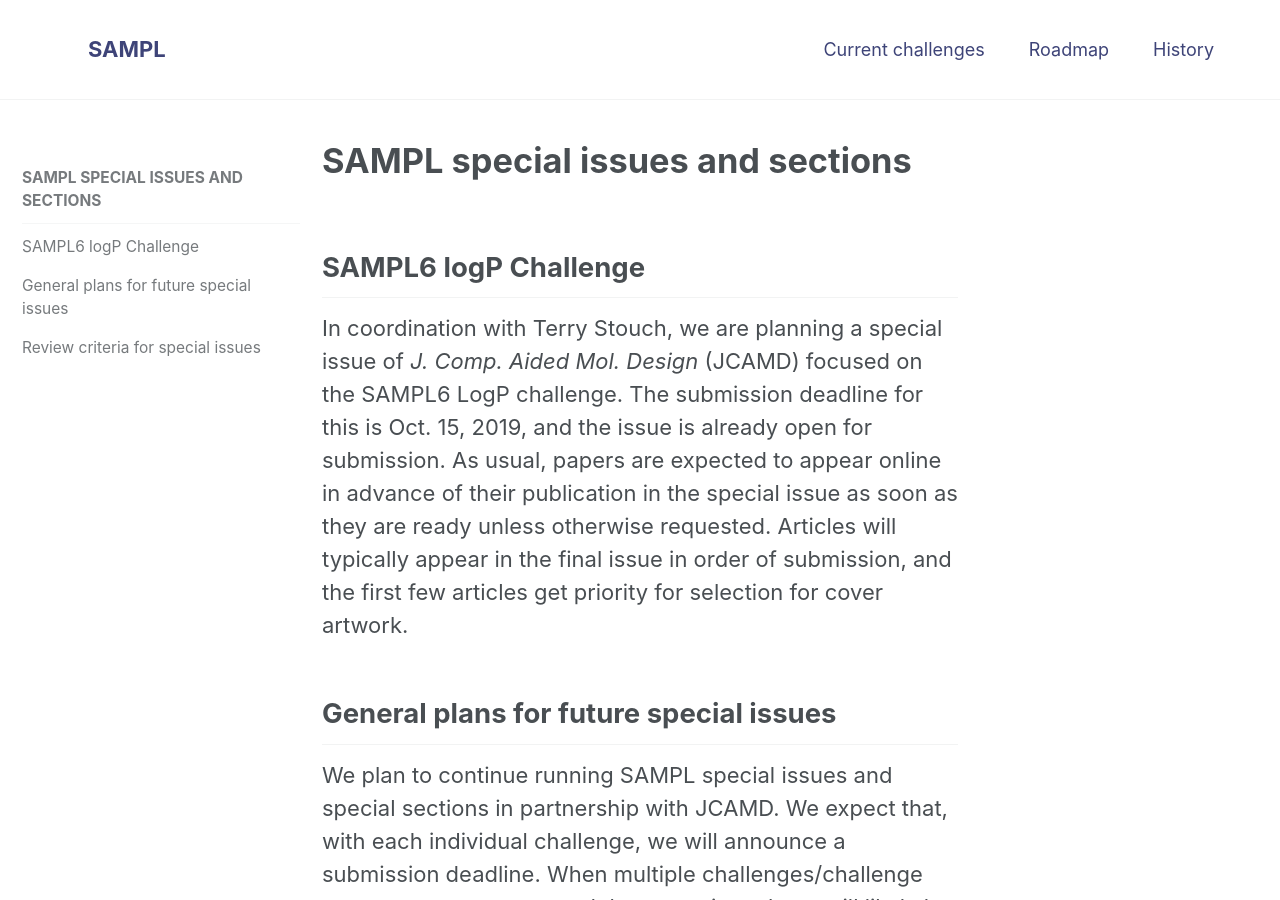
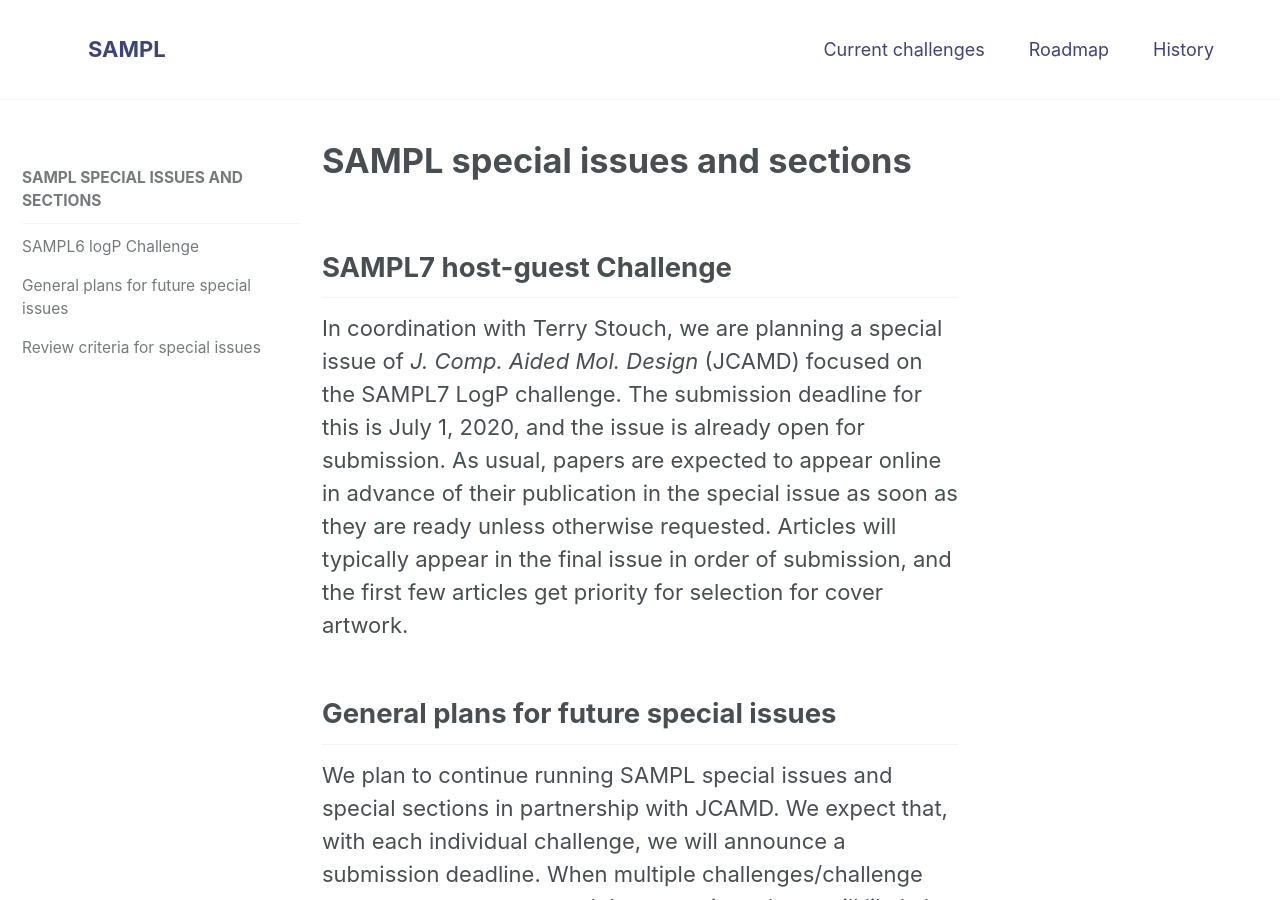
Before and after one commit to samplchallenges/samplchallenges.github.io, a Jekyll site: the page built from _roadmap/02_specialissues.md, in a window 1280 px wide and 900 px high. Built offline with Jekyll 4.4.1, drawn with Linux system fonts in a browser that asks for light colours.

Commit message:
Update special issue/section details

```diff
--- a/_roadmap/02_specialissues.md
+++ b/_roadmap/02_specialissues.md
@@ -7,10 +7,10 @@ excerpt: Plans for upcoming SAMPL special issues and special sections
 permalink: /roadmap/specialissues/
 ---
 
-## SAMPL6 logP Challenge
+## SAMPL7 host-guest Challenge
 
-In coordination with Terry Stouch, we are planning a special issue of *J. Comp. Aided Mol. Design* (JCAMD) focused on the SAMPL6 LogP challenge.
-The submission deadline for this is Oct. 15, 2019, and the issue is already open for submission.
+In coordination with Terry Stouch, we are planning a special issue of *J. Comp. Aided Mol. Design* (JCAMD) focused on the SAMPL7 LogP challenge.
+The submission deadline for this is July 1, 2020, and the issue is already open for submission.
 As usual, papers are expected to appear online in advance of their publication in the special issue as soon as they are ready unless otherwise requested.
 Articles will typically appear in the final issue in order of submission, and the first few articles get priority for selection for cover artwork.
 
```
